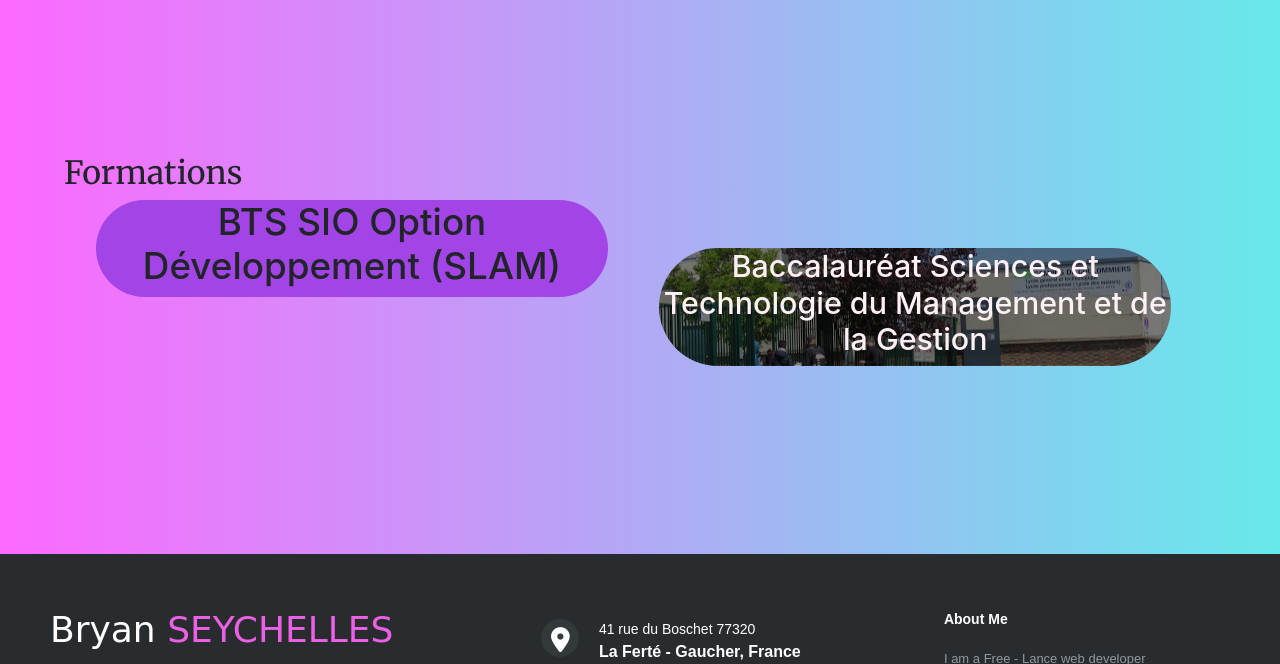
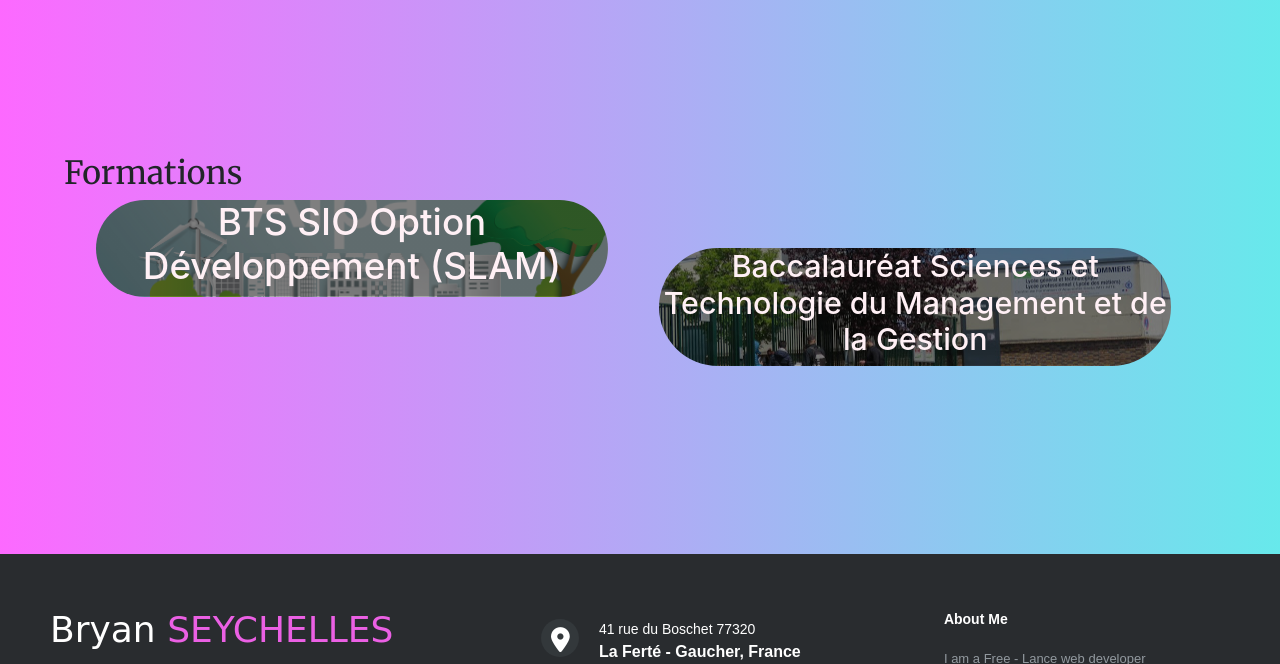
Before and after one commit to BryanSeychelles/BryanSeychelles.github.io, a plain HTML site: page index.html in a window 1280 px wide. Shown: the part 2098-2762 px from the top of the page. Drawn offline with nearby package versions, Linux system fonts and the light colour scheme.

Commit message:
modif background

```diff
--- a/style.css
+++ b/style.css
@@ -277,7 +277,8 @@ nav a:hover{
 }
 
 #dip_one{
-    background-image: url('');
+	background-image: linear-gradient(rgba(0, 0, 0, 0.5), rgba(0, 0, 0, 0.5)), url('images/afpa.jpeg');
+	color: lavenderblush;
     background-repeat: no-repeat;
     background-position: center;
     background-size: cover;
```
Also changed, not shown: images/afpa.jpeg (added).
